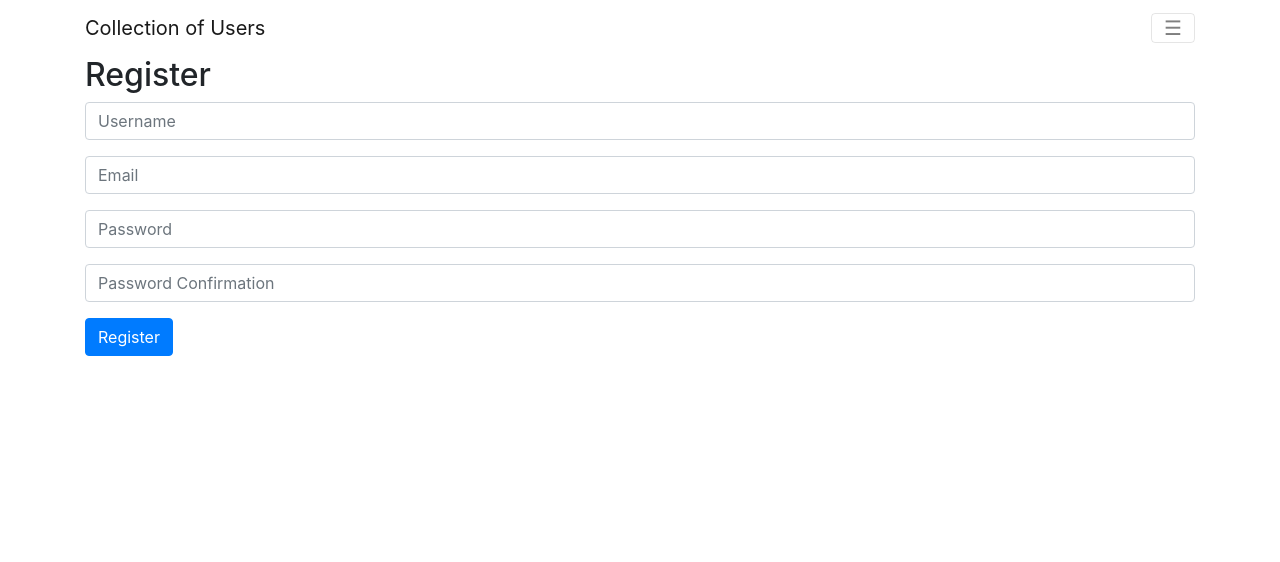
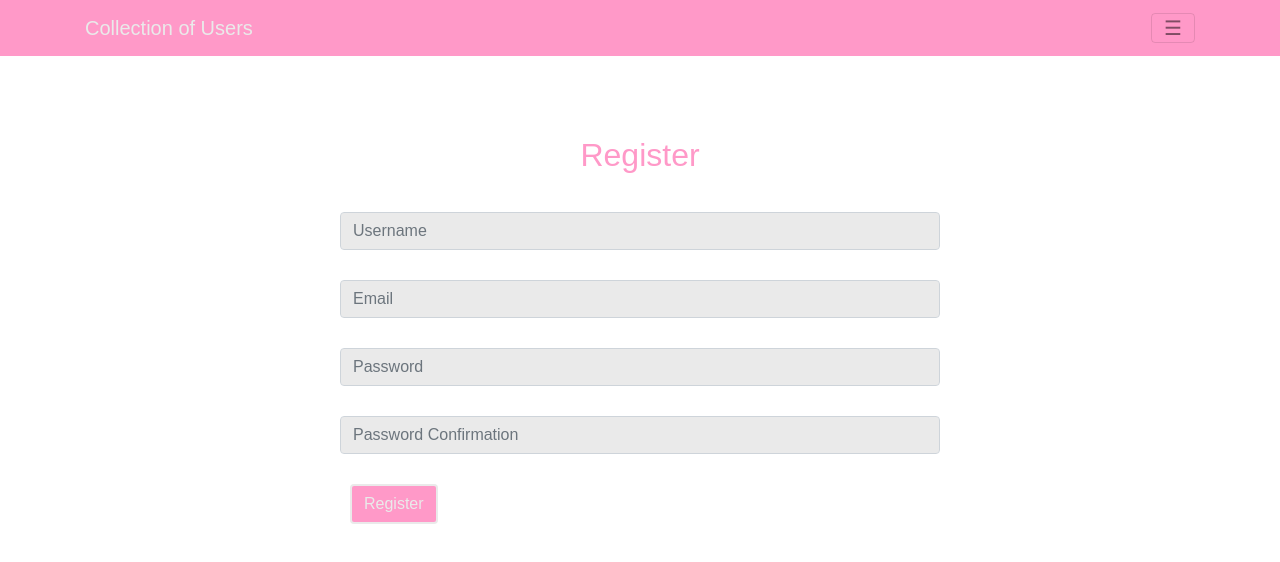
Before and after one commit to klarissamm/AuthenticationPractice, a website: page index.html in a window 1280 px wide. Drawn offline with nearby package versions, Linux system fonts and the light colour scheme; a web font is replaced by a local one.

Commit message:
some basic styling with colours

```diff
--- a/index.html
+++ b/index.html
@@ -4,6 +4,7 @@
     <meta charset="utf-8">
     <title>Rentoo Auth Practice</title>
     <link rel="stylesheet" href="https://maxcdn.bootstrapcdn.com/bootstrap/4.0.0-alpha.4/css/bootstrap.min.css">
+    <link href="https://fonts.googleapis.com/css?family=Khula" rel="stylesheet">
     <link rel="stylesheet" href="/css/style.css">
 
     <script src="https://ajax.googleapis.com/ajax/libs/jquery/3.1.0/jquery.min.js"></script>
--- /dev/null
+++ b/src/scss/_variables.scss
@@ -0,0 +1,7 @@
+$font-color:    #5EC2B7;
+$off-white:     #EAEAEA;
+$lht-color:     #9DD9D2;
+$border:        #bababa;
+$pink:          #FF99C8;
+
+$logo-font:     'Khula', sans-serif;
--- /dev/null
+++ b/src/scss/modules/_navbar.scss
@@ -0,0 +1,13 @@
+
+.bg-faded {
+  background-color: $pink;
+}
+
+.navbar-light .navbar-brand {
+  color: $off-white;
+}
+
+.navbar-light .navbar-nav .nav-link {
+  color: $off-white;
+
+}
--- /dev/null
+++ b/src/scss/partials/_home.scss
@@ -0,0 +1,36 @@
+body {
+  font-family: $logo-font;
+}
+
+main {
+  padding: 80px;
+
+  h2, h4 {
+    color: $pink;
+    text-align: center;
+    padding-bottom: 30px;
+  }
+
+  .form-control {
+    margin: 0 auto;
+    background-color: $off-white;
+    width: 600px;
+    margin-bottom: 30px;
+  }
+
+  .btn-primary {
+    position: absolute;
+    left: 350px;
+    background-color: $pink;
+    border: 2px solid $off-white;
+    color: $off-white;
+  }
+
+  .btn-primary:hover {
+    background-color: $off-white;
+    border: 2px solid $pink;
+    color: $pink;
+  }
+
+
+}
--- a/src/scss/style.scss
+++ b/src/scss/style.scss
@@ -0,0 +1,5 @@
+@import "variables";
+
+@import "modules/navbar";
+
+@import "partials/home";
```
Also changed, not shown: public/css/style.css.
